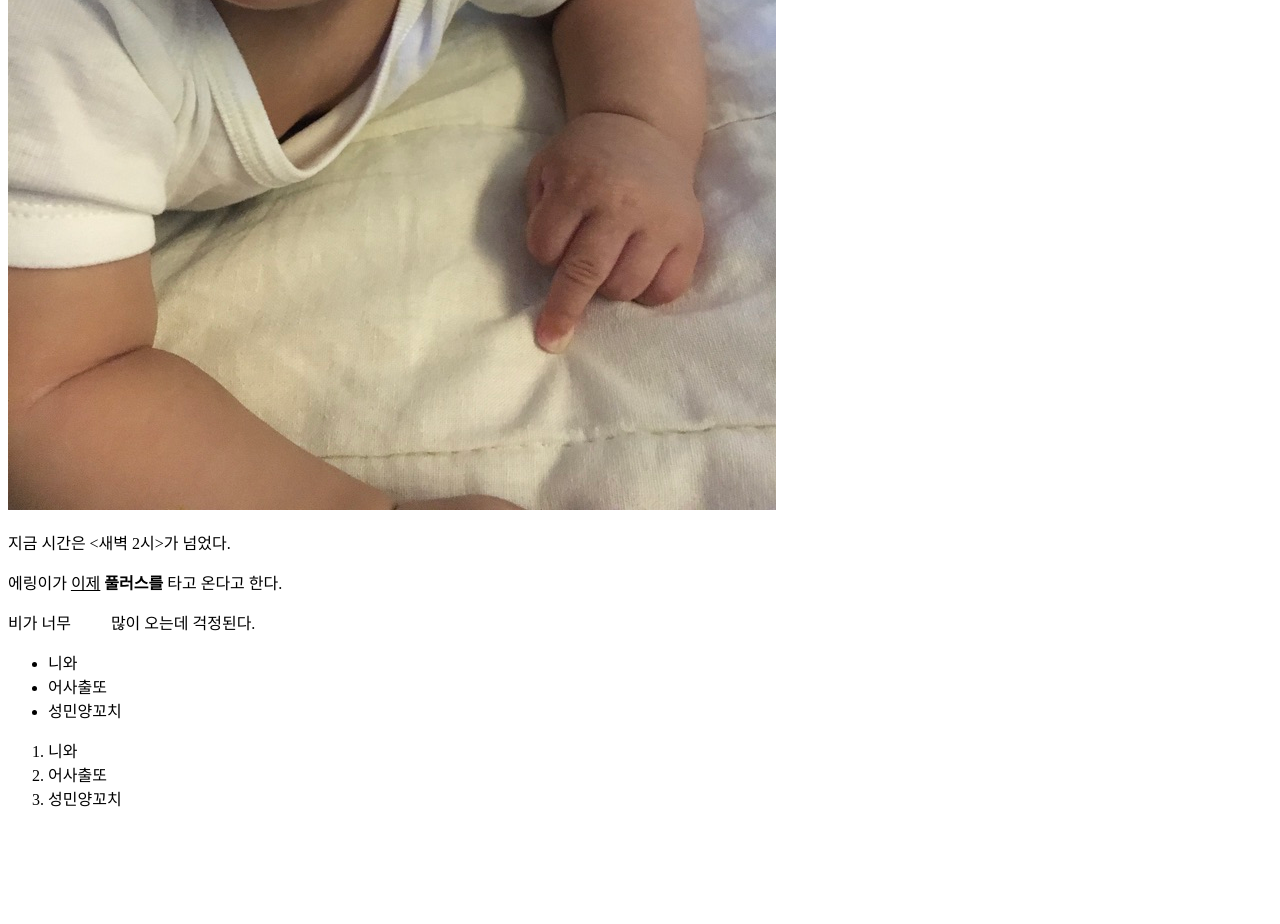
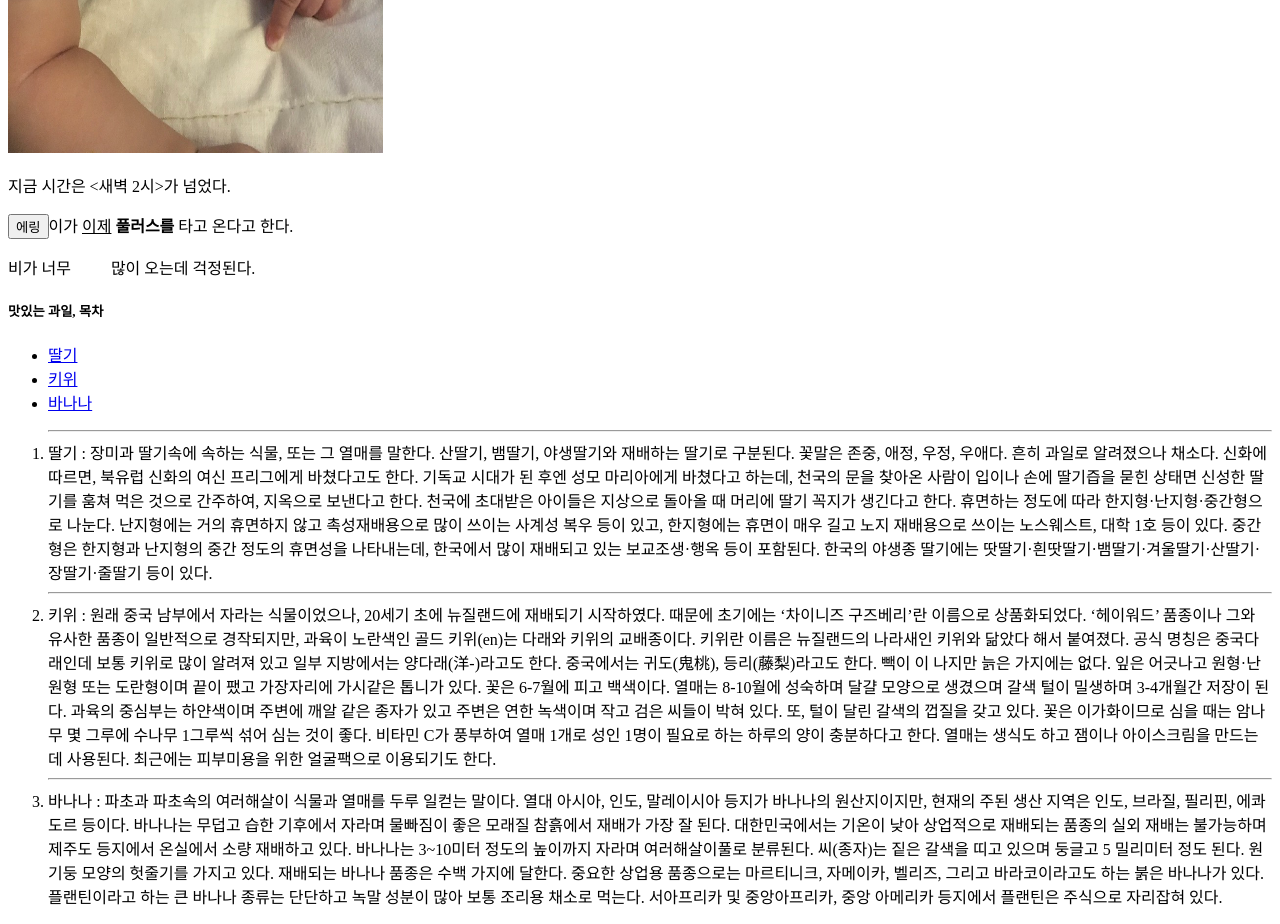
Before and after one commit to babodoban/code, a plain HTML site: page html/index.html in a window 1280 px wide. Shown: the part 680-1604 px from the top of the page. Before the commit the page ends 1506 px from the top, so only its background shows below. Drawn offline with Linux system fonts and the light colour scheme.

Commit message:
HTML의 기초 #3 : Hypertext 완료

```diff
--- a/html/index.html
+++ b/html/index.html
@@ -1,4 +1,15 @@
 <!DOCTYPE html>
+
+<!--
+짝태그
+<'tag name' 'tag attribute' = ""> </'tag name'>
+ex. <a href="url"> </a>
+
+홑태그
+<br>
+<p>
+<img>
+-->
 <html>
 
 <head>
@@ -14,40 +25,46 @@
   <h2>
     하던걸 중지해 지금 당장
   </h2>
-  <img src="./haesol.jpg" alt=""> <!-- src == source -->
+  <a href="https://namu.wiki/w/Zion.T" target="_blank"><img src="./haesol.jpg" alt="" width="375" height="667"></a> <!-- src == source -->
   <p>
     지금 시간은 &lt;새벽 2시&gt;가 넘었다. <!-- 특수 기호 < > 를 쓰기 위한 코드 -->
   </p>
   <p>
-    에링이가 <u>이제</u> <strong>풀러스를</strong> 타고 온다고 한다.
+    <a href="https://www.google.co.kr/search?q=%EC%97%90%EB%A7%81&rlz=1C5CHFA_enKR709KR711&oq=%EC%97%90%EB%A7%81&aqs=chrome..69i57j0l5.582j0j7&sourceid=chrome&ie=UTF-8" target="_blank"><button type="button" name="button">에링</button></a>이가 <u>이제</u> <strong>풀러스를</strong> 타고 온다고 한다.
   </p>
   <p>
     비가 너무 &nbsp;&nbsp;&nbsp;&nbsp;&nbsp;&nbsp;&nbsp;&nbsp;&nbsp;많이 오는데 걱정된다.
   </p>
 
+  <h5>맛있는 과일, 목차</h5>
+
   <ul> <!-- unordered list -->
     <li> <!-- item list -->
-      니와
+      <a href="#strawberry">딸기</a> <!-- a = anchor / href = hyper text reference -->
     </li>
     <li>
-      어사출또
+      <a href="#kiwi">키위</a>
     </li>
     <li>
-      성민양꼬치
+      <a href="#banana">바나나</a>
     </li>
   </ul>
 
   <ol> <!-- ordered list -->
-    <li> <!-- item list -->
-      니와
+    <hr>
+    <li id="strawberry"> <!-- item list -->
+      딸기 : 장미과 딸기속에 속하는 식물, 또는 그 열매를 말한다. 산딸기, 뱀딸기, 야생딸기와 재배하는 딸기로 구분된다. 꽃말은 존중, 애정, 우정, 우애다. 흔히 과일로 알려졌으나 채소다. 신화에 따르면, 북유럽 신화의 여신 프리그에게 바쳤다고도 한다. 기독교 시대가 된 후엔 성모 마리아에게 바쳤다고 하는데, 천국의 문을 찾아온 사람이 입이나 손에 딸기즙을 묻힌 상태면 신성한 딸기를 훔쳐 먹은 것으로 간주하여, 지옥으로 보낸다고 한다. 천국에 초대받은 아이들은 지상으로 돌아올 때 머리에 딸기 꼭지가 생긴다고 한다. 휴면하는 정도에 따라 한지형·난지형·중간형으로 나눈다. 난지형에는 거의 휴면하지 않고 촉성재배용으로 많이 쓰이는 사계성 복우 등이 있고, 한지형에는 휴면이 매우 길고 노지 재배용으로 쓰이는 노스웨스트, 대학 1호 등이 있다. 중간형은 한지형과 난지형의 중간 정도의 휴면성을 나타내는데, 한국에서 많이 재배되고 있는 보교조생·행옥 등이 포함된다. 한국의 야생종 딸기에는 땃딸기·흰땃딸기·뱀딸기·겨울딸기·산딸기·장딸기·줄딸기 등이 있다.
     </li>
-    <li>
-      어사출또
+    <hr>
+    <li id="kiwi">
+      키위 : 원래 중국 남부에서 자라는 식물이었으나, 20세기 초에 뉴질랜드에 재배되기 시작하였다. 때문에 초기에는 ‘차이니즈 구즈베리’란 이름으로 상품화되었다. ‘헤이워드’ 품종이나 그와 유사한 품종이 일반적으로 경작되지만, 과육이 노란색인 골드 키위(en)는 다래와 키위의 교배종이다. 키위란 이름은 뉴질랜드의 나라새인 키위와 닮았다 해서 붙여졌다. 공식 명칭은 중국다래인데 보통 키위로 많이 알려져 있고 일부 지방에서는 양다래(洋-)라고도 한다. 중국에서는 귀도(鬼桃), 등리(藤梨)라고도 한다. 빽이 이 나지만 늙은 가지에는 없다. 잎은 어긋나고 원형·난원형 또는 도란형이며 끝이 팼고 가장자리에 가시같은 톱니가 있다. 꽃은 6-7월에 피고 백색이다. 열매는 8-10월에 성숙하며 달걀 모양으로 생겼으며 갈색 털이 밀생하며 3-4개월간 저장이 된다. 과육의 중심부는 하얀색이며 주변에 깨알 같은 종자가 있고 주변은 연한 녹색이며 작고 검은 씨들이 박혀 있다. 또, 털이 달린 갈색의 껍질을 갖고 있다. 꽃은 이가화이므로 심을 때는 암나무 몇 그루에 수나무 1그루씩 섞어 심는 것이 좋다. 비타민 C가 풍부하여 열매 1개로 성인 1명이 필요로 하는 하루의 양이 충분하다고 한다. 열매는 생식도 하고 잼이나 아이스크림을 만드는데 사용된다. 최근에는 피부미용을 위한 얼굴팩으로 이용되기도 한다.
     </li>
-    <li>
-      성민양꼬치
+    <hr>
+    <li id="banana">
+      바나나 : 파초과 파초속의 여러해살이 식물과 열매를 두루 일컫는 말이다. 열대 아시아, 인도, 말레이시아 등지가 바나나의 원산지이지만, 현재의 주된 생산 지역은 인도, 브라질, 필리핀, 에콰도르 등이다. 바나나는 무덥고 습한 기후에서 자라며 물빠짐이 좋은 모래질 참흙에서 재배가 가장 잘 된다. 대한민국에서는 기온이 낮아 상업적으로 재배되는 품종의 실외 재배는 불가능하며 제주도 등지에서 온실에서 소량 재배하고 있다. 바나나는 3~10미터 정도의 높이까지 자라며 여러해살이풀로 분류된다. 씨(종자)는 짙은 갈색을 띠고 있으며 둥글고 5 밀리미터 정도 된다. 원기둥 모양의 헛줄기를 가지고 있다. 재배되는 바나나 품종은 수백 가지에 달한다. 중요한 상업용 품종으로는 마르티니크, 자메이카, 벨리즈, 그리고 바라코이라고도 하는 붉은 바나나가 있다. 플랜틴이라고 하는 큰 바나나 종류는 단단하고 녹말 성분이 많아 보통 조리용 채소로 먹는다. 서아프리카 및 중앙아프리카, 중앙 아메리카 등지에서 플랜틴은 주식으로 자리잡혀 있다.
     </li>
   </ol>
+
 </body>
 
 </html>
```
